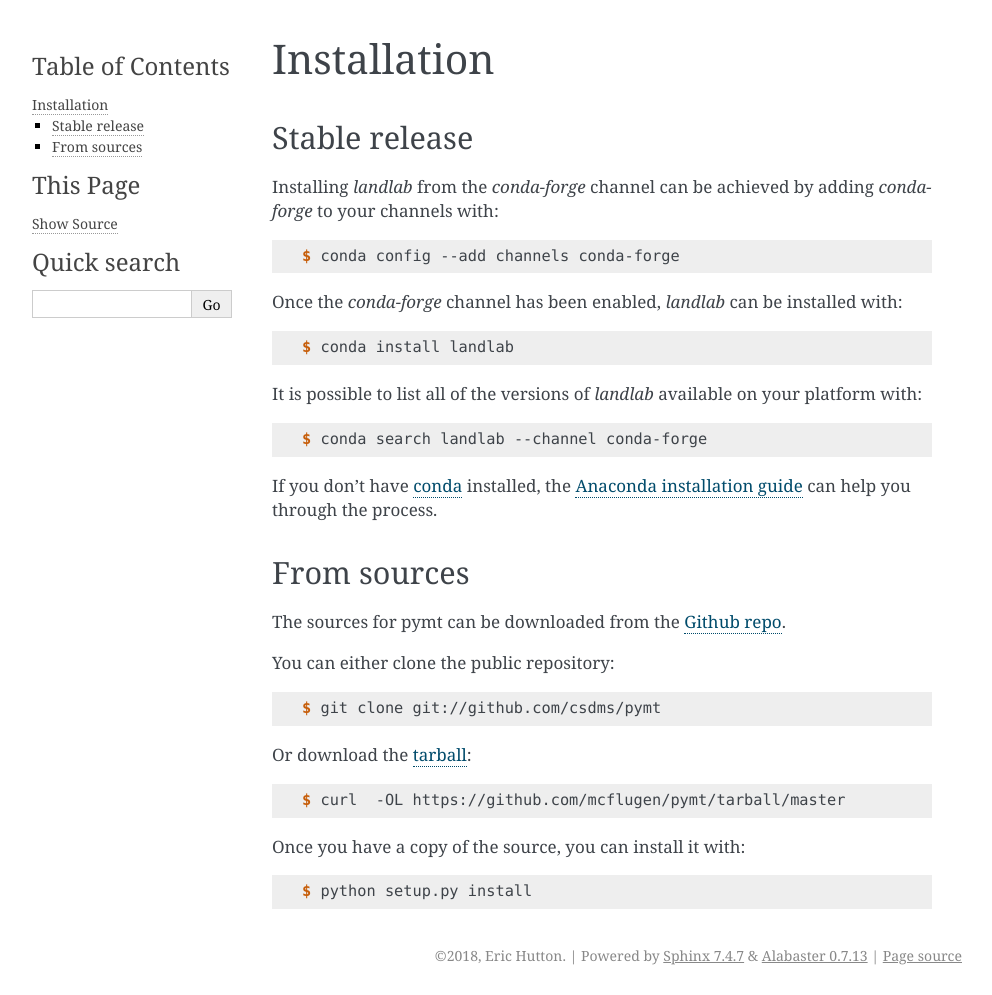
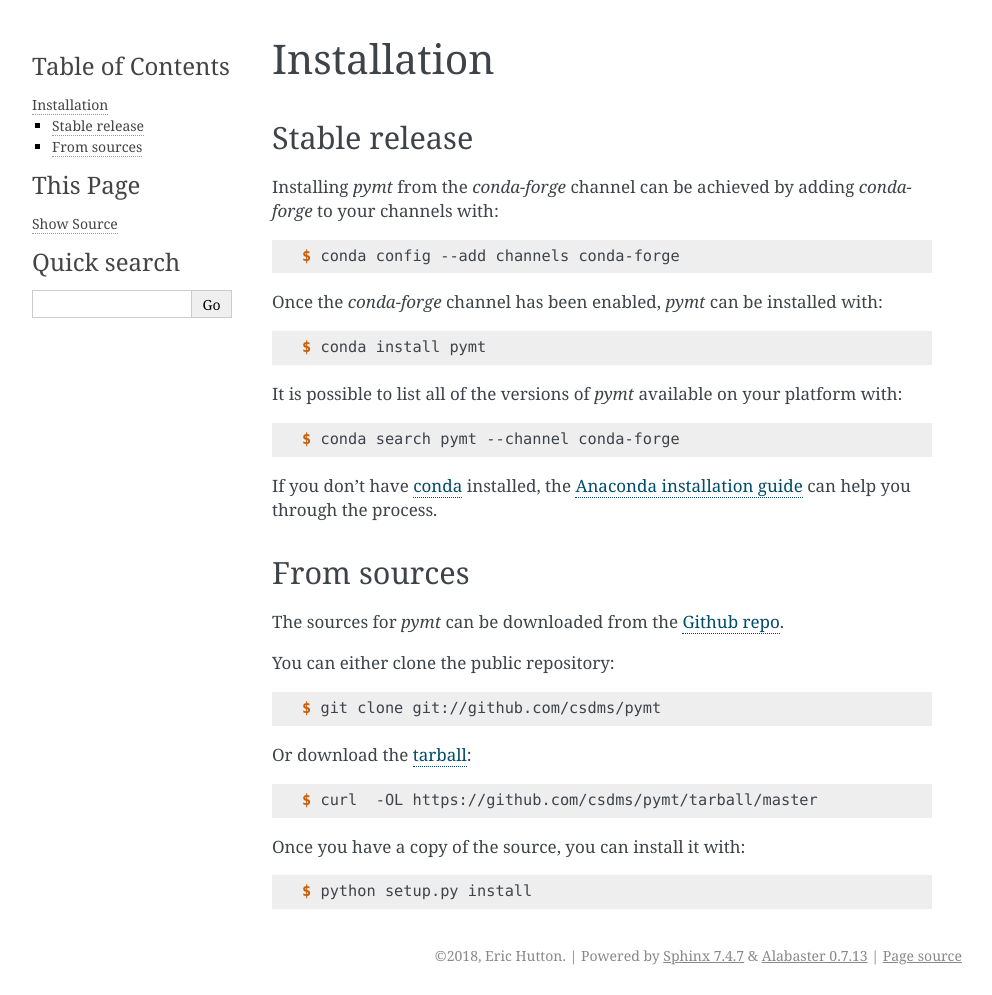
Before and after one commit to csdms/pymt, a Sphinx documentation site: the page built from docs/installation.rst, in a window 1280 px wide. Shown: the whole page, without its empty margins (148-1140 px from the left). Built offline with Sphinx 7.4.7, drawn with Linux system fonts in a browser that asks for light colours; pages that are not in the unit, such as notebooks, are missing from menus.

Commit message:
Fix name of pymt package.

```diff
--- a/docs/installation.rst
+++ b/docs/installation.rst
@@ -8,26 +8,26 @@
 Stable release
 --------------
 
-Installing `landlab` from the `conda-forge` channel can be achieved
-by adding `conda-forge` to your channels with:
+Installing *pymt* from the *conda-forge* channel can be achieved
+by adding *conda-forge* to your channels with:
 
 .. code-block:: console
 
     $ conda config --add channels conda-forge
 
-Once the `conda-forge` channel has been enabled, `landlab` can be
+Once the *conda-forge* channel has been enabled, *pymt* can be
 installed with:
 
 .. code-block:: console
 
-    $ conda install landlab
+    $ conda install pymt
 
-It is possible to list all of the versions of `landlab` available
+It is possible to list all of the versions of *pymt* available
 on your platform with:
 
 .. code-block:: console
 
-    $ conda search landlab --channel conda-forge
+    $ conda search pymt --channel conda-forge
 
 If you don't have `conda`_ installed, the `Anaconda installation guide`_ can
 help you through the process.
@@ -38,7 +38,7 @@
 From sources
 ------------
 
-The sources for pymt can be downloaded from the `Github repo`_.
+The sources for *pymt* can be downloaded from the `Github repo`_.
 
 You can either clone the public repository:
 
@@ -50,7 +50,7 @@
 
 .. code-block:: console
 
-    $ curl  -OL https://github.com/mcflugen/pymt/tarball/master
+    $ curl  -OL https://github.com/csdms/pymt/tarball/master
 
 Once you have a copy of the source, you can install it with:
 
```
